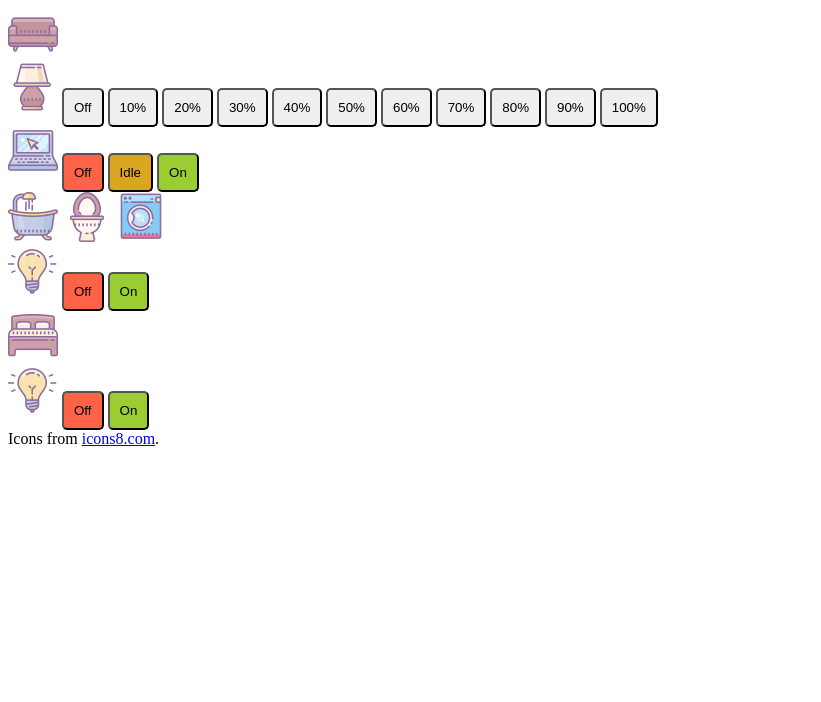
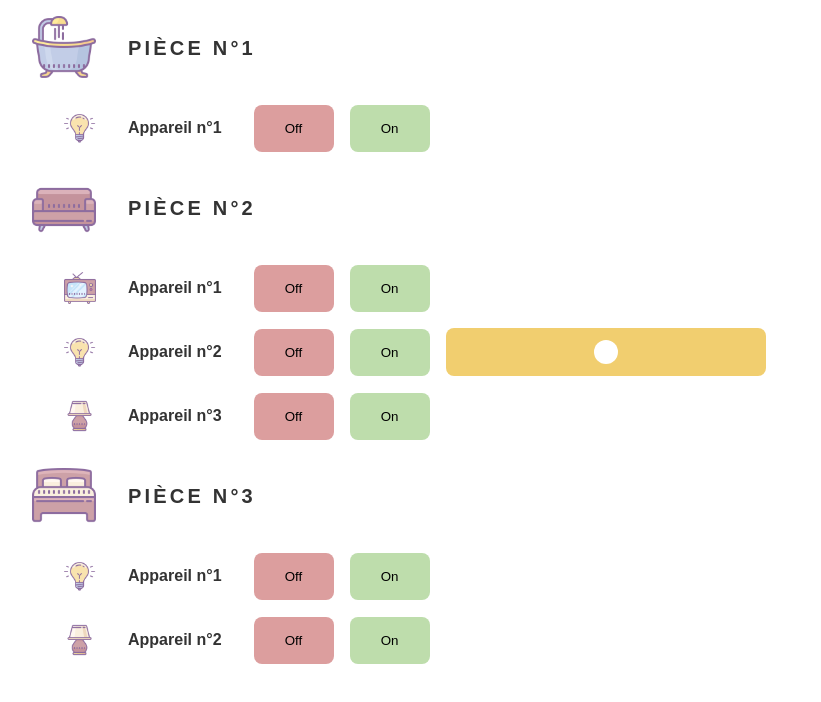
Before and after one commit to ghabault/electrical-appliances-status, a plain HTML site: page index.html in a window 1280 px wide. Shown: the whole page, without its empty margins (0-821 px from the left). Drawn offline with Linux system fonts and the light colour scheme.

Commit message:
new html structure, new css and fix naming and langage issue

```diff
--- a/index.html
+++ b/index.html
@@ -1,103 +1,95 @@
 <!DOCTYPE html>
 <html lang="en">
+
 <head>
     <meta charset="UTF-8">
     <meta name="viewport" content="width=device-width, initial-scale=1.0">
     <title>Electrical Appliances Status</title>
     <link rel="stylesheet" href="style.css">
 </head>
+
 <body>
-    <div class="flat_area" id="living_space">
+    <div id="wrapper">
+        <div class="area">
             <div class="area-title">
-            <div class="inline-block">
-                <img class="appliance-icon" src="icons/icons8-sofa-100.png">
+                <img src="icons/icons8-bathroom-100.png" alt="">
+                <h1>Pièce n°1</h1>
+            </div>
+            <div class="appliance">
+                <div class="appliance-title">
+                    <img src="icons/icons8-light-100.png" alt="">
+                    <h2>Appareil n°1</h2>
+                </div>
+                <div class="appliance-controls">
+                    <button class="appliance-btn appliance-off">Off</button>
+                    <button class="appliance-btn appliance-on">On</button>
+                </div>
+            </div>
+        </div>
+        <div class="area">
+            <div class="area-title">
+                <img src="icons/icons8-sofa-100.png" alt="">
+                <h1>Pièce n°2</h1>
+            </div>
+            <div class="appliance">
+                <div class="appliance-title">
+                    <img src="icons/icons8-tv-100.png" alt="">
+                    <h2>Appareil n°1</h2>
+                </div>
+                <div class="appliance-controls">
+                    <button class="appliance-btn appliance-off">Off</button>
+                    <button class="appliance-btn appliance-on">On</button>
                 </div>
             </div>
             <div class="appliance">
-            <img class="appliance-icon" src="icons/icons8-lamp-100.png">
-            <button class="grid-button" data-url="https://www.example5.com" data-color="100">
-                Off
-            </button>
-            <button class="grid-button" data-url="https://www.example3.com" data-color="110">
-                10%
-            </button>
-            <button class="grid-button" data-url="https://www.example4.com" data-color="120">
-                20%
-            </button>
-            <button class="grid-button" data-url="https://www.example5.com" data-color="130">
-                30%
-            </button>
-            <button class="grid-button" data-url="https://www.example3.com" data-color="140">
-                40%
-            </button>
-            <button class="grid-button" data-url="https://www.example4.com" data-color="150">
-                50%
-            </button>
-            <button class="grid-button" data-url="https://www.example5.com" data-color="160">
-                60%
-            </button>
-            <button class="grid-button" data-url="https://www.example3.com" data-color="170">
-                70%
-            </button>
-            <button class="grid-button" data-url="https://www.example4.com" data-color="180">
-                80%
-            </button>
-            <button class="grid-button" data-url="https://www.example5.com" data-color="190">
-                90%
-            </button>
-            <button class="grid-button" data-url="https://www.example5.com" data-color="200">
-                100%
-            </button>
+                <div class="appliance-title">
+                    <img src="icons/icons8-light-100.png" alt="">
+                    <h2>Appareil n°2</h2>
                 </div>
-        <div class="appliance">
-            <img class="appliance-icon" src="icons/icons8-laptop-100.png">
-            <button class="grid-button" data-url="https://www.example5.com" data-color="1">
-                Off
-            </button>
-            <button class="grid-button" data-url="https://www.example3.com" data-color="3">
-                Idle
-            </button>
-            <button class="grid-button" data-url="https://www.example4.com" data-color="2">
-                On
-            </button>
-        </div>
-    </div>
-    <div class="flat_area" id="bath_and_laundry_space">
-        <div class="area-title">
-            <div class="inline-block">
-                <img class="appliance-icon" src="icons/icons8-bathroom-100.png">
-                <img class="appliance-icon" src="icons/icons8-toilet-100.png">
-                <img class="appliance-icon" src="icons/icons8-washing-machine-100.png">
+                <div class="appliance-controls">
+                    <button class="appliance-btn appliance-off">Off</button>
+                    <button class="appliance-btn appliance-on">On</button>
+                    <input type="range" min="0" max="100" step="10">
                 </div>
             </div>
             <div class="appliance">
-            <img class="appliance-icon" src="icons/icons8-light-100.png">
-            <button class="grid-button" data-url="https://www.example2.com" data-color="1">
-                Off
-            </button>
-            <button class="grid-button" data-url="https://www.example2.com" data-color="2">
-                On
-            </button>
+                <div class="appliance-title">
+                    <img src="icons/icons8-lamp-100.png" alt="">
+                    <h2>Appareil n°3</h2>
+                </div>
+                <div class="appliance-controls">
+                    <button class="appliance-btn appliance-off">Off</button>
+                    <button class="appliance-btn appliance-on">On</button>
                 </div>
             </div>
-    <div class="flat_area" id="sleeping_space">
+        </div>
+        <div class="area">
             <div class="area-title">
-            <div class="inline-block">
-                <img class="appliance-icon" src="icons/icons8-bed-100.png">
+                <img src="icons/icons8-bed-100.png" alt="">
+                <h1>Pièce n°3</h1>
+            </div>
+            <div class="appliance">
+                <div class="appliance-title">
+                    <img src="icons/icons8-light-100.png" alt="">
+                    <h2>Appareil n°1</h2>
+                </div>
+                <div class="appliance-controls">
+                    <button class="appliance-btn appliance-off">Off</button>
+                    <button class="appliance-btn appliance-on">On</button>
                 </div>
             </div>
             <div class="appliance">
-            <img class="appliance-icon" src="icons/icons8-light-100.png">
-            <button class="grid-button" data-url="https://www.example2.com" data-color="1">
-                Off
-            </button>
-            <button class="grid-button" data-url="https://www.example2.com" data-color="2">
-                On
-            </button>
+                <div class="appliance-title">
+                    <img src="icons/icons8-lamp-100.png" alt="">
+                    <h2>Appareil n°2</h2>
+                </div>
+                <div class="appliance-controls">
+                    <button class="appliance-btn appliance-off">Off</button>
+                    <button class="appliance-btn appliance-on">On</button>
+                </div>
+            </div>
         </div>
     </div>
 </body>
-<footer>
-    Icons from <a href="https://icons8.com/">icons8.com</a>.
-</footer>
+
 </html>
--- /dev/null
+++ b/input-range-style.css
@@ -0,0 +1,59 @@
+/*********** Baseline, reset styles ***********/
+input[type="range"] {
+    -webkit-appearance: none;
+    appearance: none;
+    background: transparent;
+    cursor: pointer;
+    width: 20rem;
+  }
+
+  /* Removes default focus */
+  input[type="range"]:focus {
+    outline: none;
+  }
+
+  /******** Chrome, Safari, Opera and Edge Chromium styles ********/
+  /* slider track */
+  input[type="range"]::-webkit-slider-runnable-track {
+    background-color: #f1ce6f;
+    border-radius: 0.5rem;
+    height: 3rem;
+  }
+
+  /* slider thumb */
+  input[type="range"]::-webkit-slider-thumb {
+    -webkit-appearance: none; /* Override default look */
+    appearance: none;
+    margin-top: 12px; /* Centers thumb on the track */
+    background-color: #ffffff;
+    border-radius: 50%;
+    height: 1.5rem;
+    width: 1.5rem;
+  }
+
+  input[type="range"]:focus::-webkit-slider-thumb {
+    outline: 3px solid #ffffff;
+    outline-offset: 0.125rem;
+  }
+
+  /*********** Firefox styles ***********/
+  /* slider track */
+  input[type="range"]::-moz-range-track {
+    background-color: #f1ce6f;
+    border-radius: 0.5rem;
+    height: 3rem;
+  }
+
+  /* slider thumb */
+  input[type="range"]::-moz-range-thumb {
+    background-color: #ffffff;
+    border: none; /*Removes extra border that FF applies*/
+    border-radius: 50%;
+    height: 1.5rem;
+    width: 1.5rem;
+  }
+
+  input[type="range"]:focus::-moz-range-thumb{
+    outline: 3px solid #ffffff;
+    outline-offset: 0.125rem;
+  }
--- a/style.css
+++ b/style.css
@@ -1,32 +1,95 @@
-.grid-button {
-    justify-content: center;
+@import url(input-range-style.css);
+* {
+    box-sizing: border-box;
+    margin: 0;
+    padding: 0;
+}
+body {
+    font-family: sans-serif;
+    font-size: 16px;
+    color: #333;
+    --space-S : .5rem;
+    --space-M : 1rem;
+    --space-L : 2rem;
+    --space-XL : 4rem;
+}
+.area-title {
+    display: flex;
     align-items: center;
-    padding: 10px;
-    border-radius: 5px;
+    padding: var(--space-M) var(--space-L);
+    gap: var(--space-L);
+}
+.area-title h1 {
+    text-transform: uppercase;
+    font-size: 1.25rem;
+    font-weight: 600;
+    letter-spacing: .2rem;
+}
+.area-title img {
+    max-width: 4rem;
+}
+.appliance {
+    display: flex;
+    align-items: center;
+}
+.appliance-title {
+    display: flex;
+    align-items: center;
+    padding: var(--space-M);
+    padding-left: var(--space-XL);
+    padding-right: var(--space-L);
+    gap: var(--space-L)
+}
+.appliance-title img {
+    max-width: 2rem;
+}
+.appliance-title h2 {
+    font-size: 1rem;
+    font-weight: 600;
+}
+.appliance-controls {
+    display: flex;
+    align-items: center;
+    gap: var(--space-M)
+}
+.appliance-btn {
+    padding: var(--space-M);
+    border: none;
+    border-radius: var(--space-S);
+    min-width: 5rem;
     cursor: pointer;
+    transition: 300ms;
+}
+.appliance-off {
+    background-color: #dc9e9e;
+}
+.appliance-on {
+    background-color: #beddac;
+}
+.appliance-off:hover {
+    background-color: #db8484;
+}
+.appliance-on:hover {
+    background-color: #a4db84;
 }
 
-.grid-button[data-color="1"] {
-    background-color:Tomato;
+@media (max-width: 30rem) {
+    .area {
+        margin-bottom: var(--space-L)
+    }
+    .area-title {
+        justify-content: center;
+    }
+    .appliance {
+        flex-direction: column;
+    }
+    .appliance-title {
+        padding-left: var(--space-L);
+    }
+    .appliance-controls {
+        flex-direction: column;
+    }
+    .appliance-btn {
+        width: 20rem;
+    }
 }
-
-.grid-button[data-color="2"] {
-    background-color: YellowGreen;
-}
-
-.grid-button[data-color="3"] {
-    background-color: GoldenRod;
-}
-
-.grid-button:hover {
-    filter: brightness(0.8);
-}
-
-.appliance-icon {
-    width: 50px;
-    height: 50px;
-}
-
-.inline-block {
-   display: inline-block;
-}
```
Lines whose indentation alone changed are shown as unchanged.
